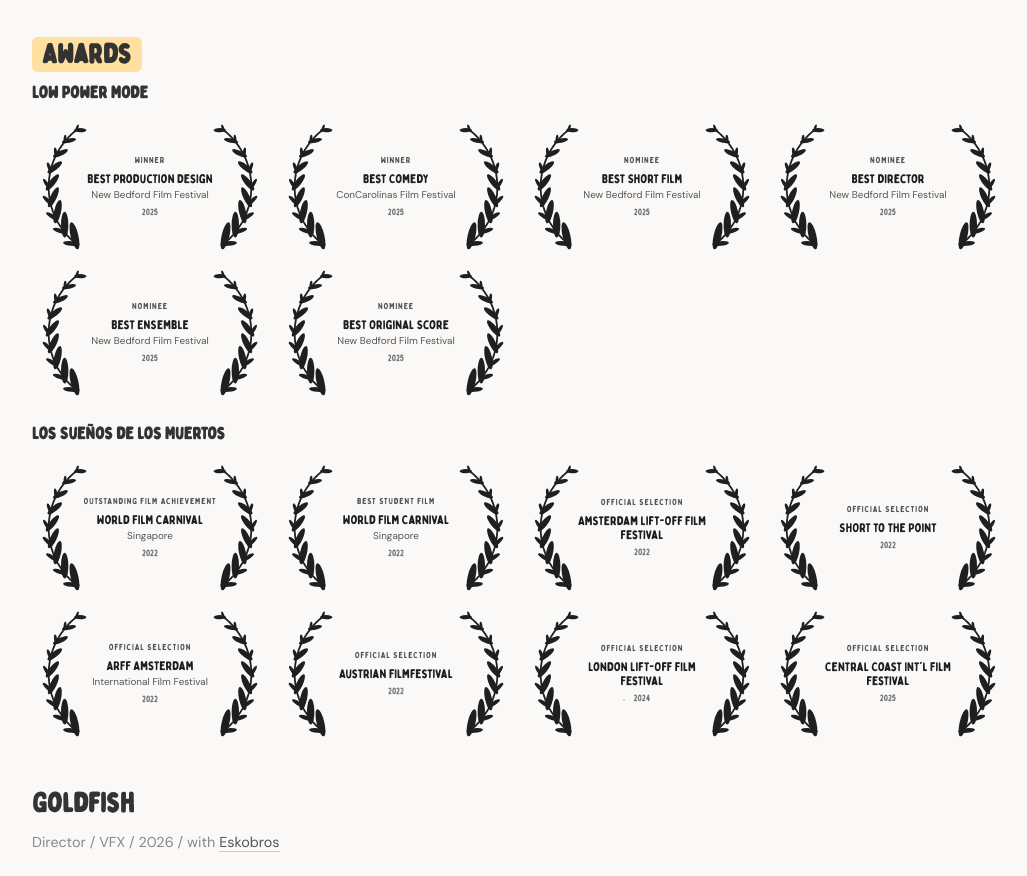
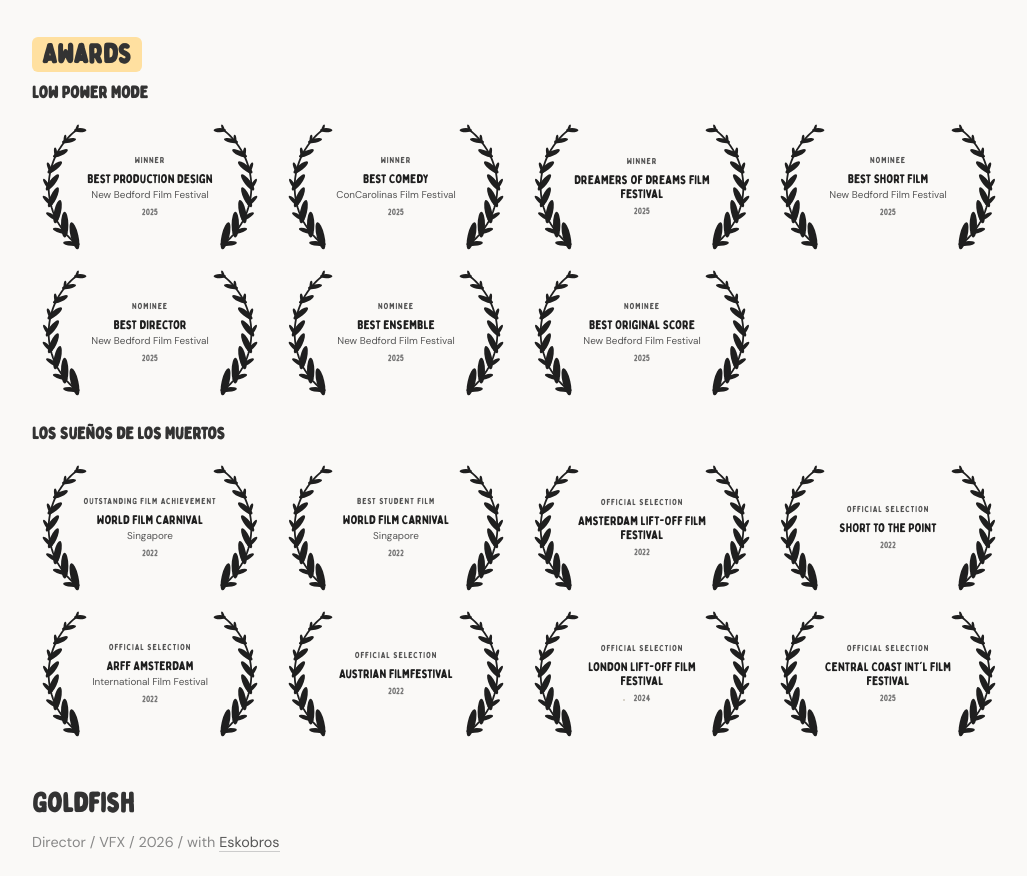
Before and after one commit to ChristopherJorna/portfolio-2, a plain HTML site: page index.html in a window 1280 px wide. Shown: the part 1300-2176 px from the top of the page, without its empty margins (16-1043 px from the left). Drawn offline with Linux system fonts and the light colour scheme.

Commit message:
Add Dreamers of Dreams Award Winner laurel (LPM)

```diff
--- a/index.html
+++ b/index.html
@@ -692,6 +692,14 @@
                 <div class="laurel">
                     <svg viewBox="0 0 340 190" aria-hidden="true"><use href="#wreath"/></svg>
                     <div class="laurel-text">
+                        <span class="laurel-top">Winner</span>
+                        <span class="laurel-mid">Dreamers of Dreams Film Festival</span>
+                        <span class="laurel-year">2025</span>
+                    </div>
+                </div>
+                <div class="laurel">
+                    <svg viewBox="0 0 340 190" aria-hidden="true"><use href="#wreath"/></svg>
+                    <div class="laurel-text">
                         <span class="laurel-top">Nominee</span>
                         <span class="laurel-mid">Best Short Film</span>
                         <span class="laurel-fest">New Bedford Film Festival</span>
```
